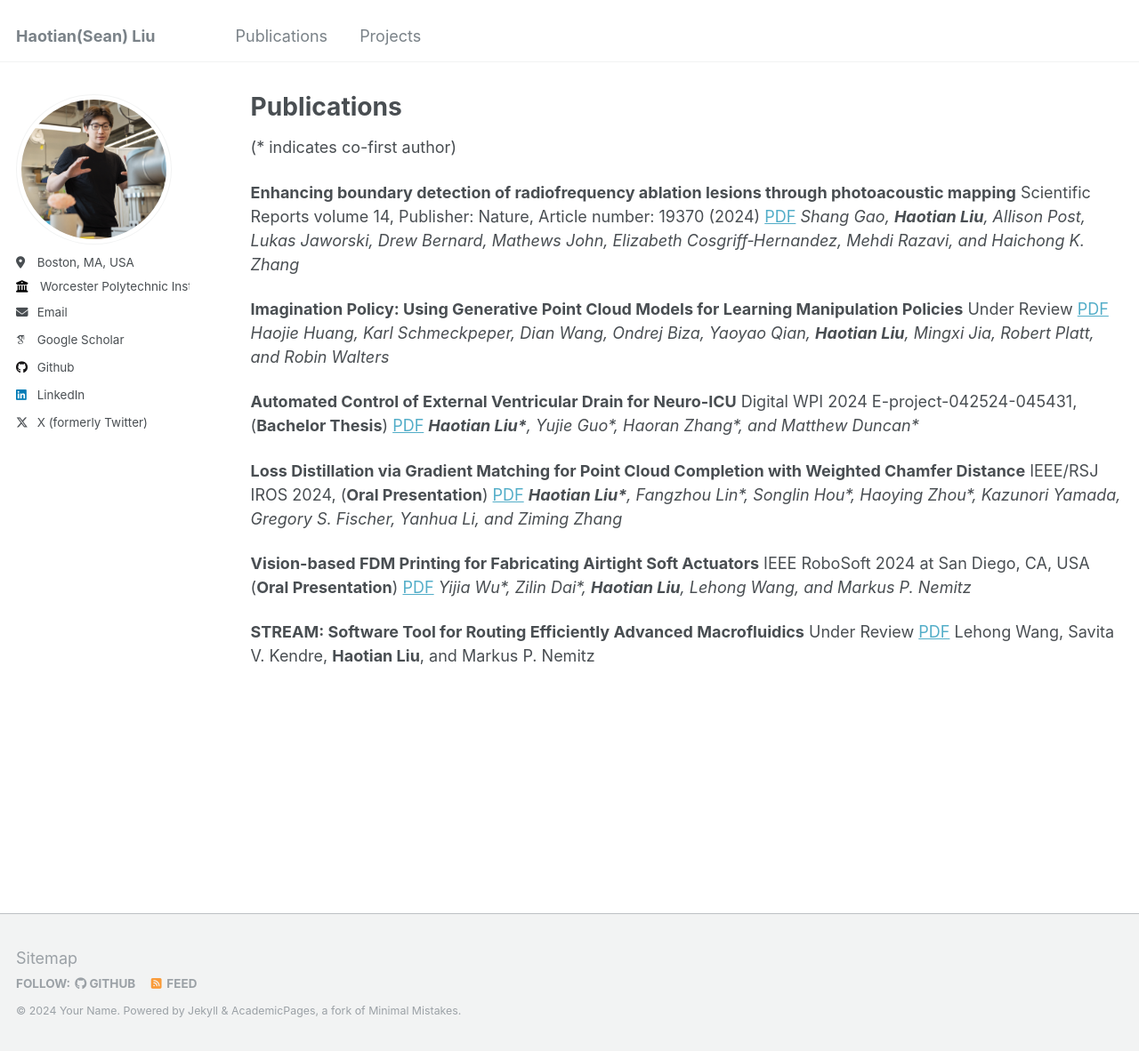
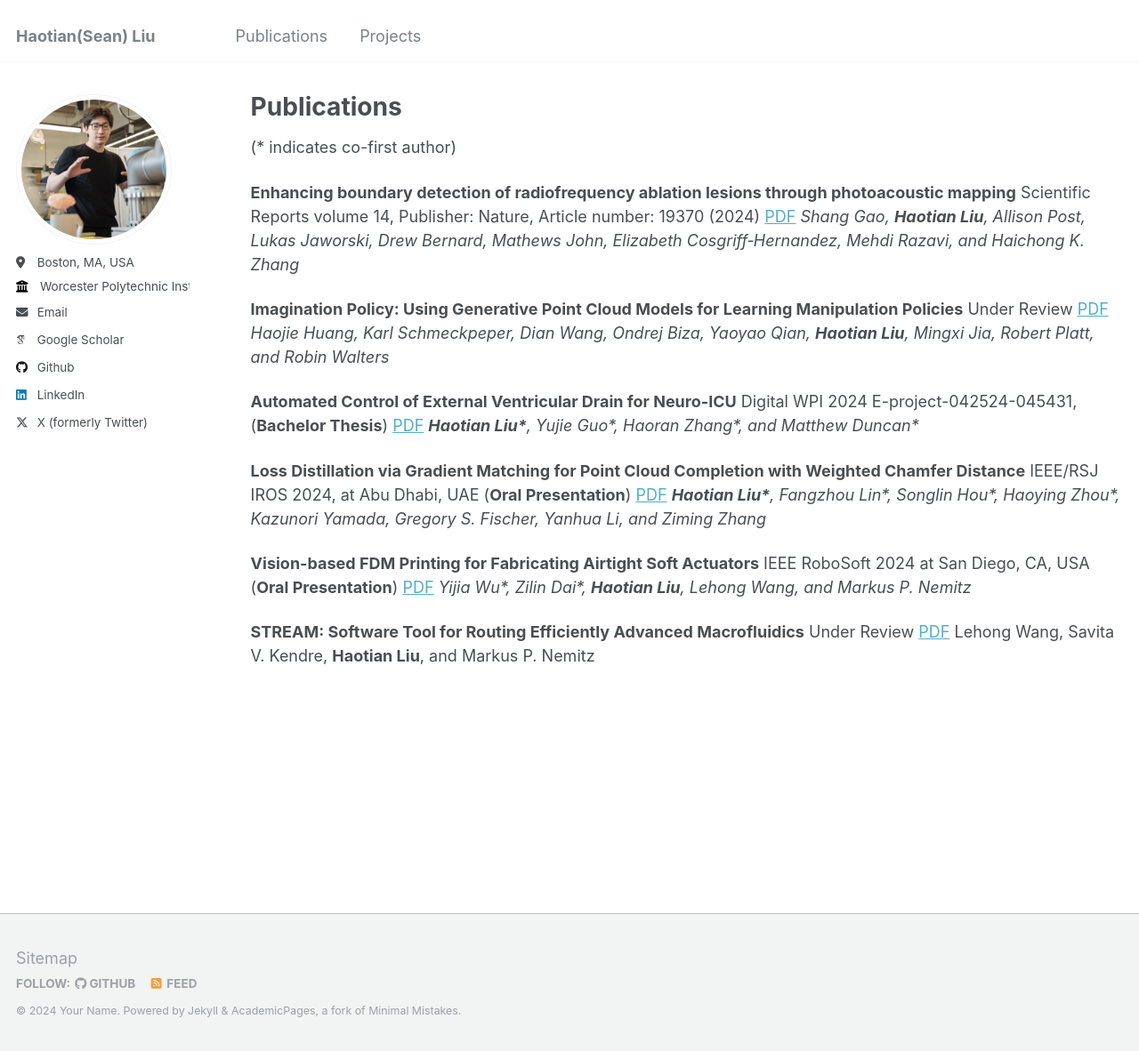
Before and after one commit to seanliu7081/seanliu7081.github.io, a Jekyll site: the page built from _pages/publications.md, in a window 1280 px wide and 1182 px high. Shown: the whole window at 89% size. Built offline with Jekyll 4.4.1, drawn with Linux system fonts in a browser that asks for light colours; some web fonts are replaced.

Commit message:
Update publications.md

```diff
--- a/_pages/publications.md
+++ b/_pages/publications.md
@@ -14,7 +14,7 @@
 
 **Automated Control of External Ventricular Drain for Neuro-ICU** Digital WPI 2024 E-project-042524-045431, (**Bachelor Thesis**) [PDF](https://digital.wpi.edu/concern/student_works/gm80j077x?locale=en) ***Haotian Liu\***, Yujie Guo\*, Haoran Zhang\*, and Matthew Duncan\**
 
-**Loss Distillation via Gradient Matching for Point Cloud Completion with Weighted Chamfer Distance** IEEE/RSJ IROS 2024, (**Oral Presentation**) [PDF](files/IROS24__LossDistill.pdf) ***Haotian Liu\***, Fangzhou Lin\*, Songlin Hou\*, Haoying Zhou\*, Kazunori Yamada, Gregory S. Fischer, Yanhua Li, and Ziming Zhang*
+**Loss Distillation via Gradient Matching for Point Cloud Completion with Weighted Chamfer Distance** IEEE/RSJ IROS 2024, at Abu Dhabi, UAE (**Oral Presentation**) [PDF](files/IROS24__LossDistill.pdf) ***Haotian Liu\***, Fangzhou Lin\*, Songlin Hou\*, Haoying Zhou\*, Kazunori Yamada, Gregory S. Fischer, Yanhua Li, and Ziming Zhang*
 
 **Vision-based FDM Printing for Fabricating Airtight Soft Actuators** IEEE RoboSoft 2024 at San Diego, CA, USA (**Oral Presentation**) [PDF](https://arxiv.org/abs/2312.01135) *Yijia Wu\*, Zilin Dai\*, **Haotian Liu**, Lehong Wang, and Markus P. Nemitz*
 
```
